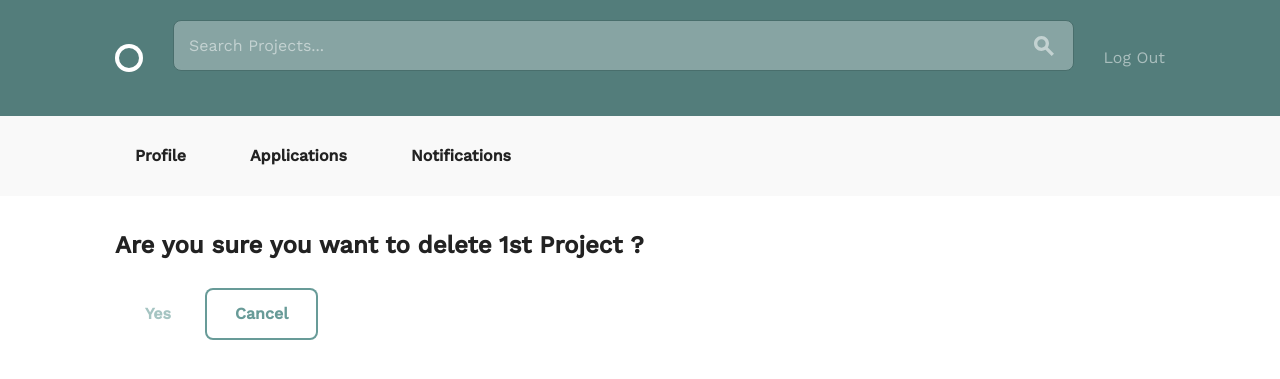
After one commit to ykurata/techdegree-project-12, a Django app: page /projects/6/delete/confirm/ in a window 1280 px wide. The commit adds this page. Shown: the top 379 px of the page. Run offline with Django 3.2, Linux system fonts and the light colour scheme; a user stored in the database is signed in; data comes from the database, SQL or seed files in the repository; both versions use the stored data as it was after the commit.

Commit message:
added confirm deleting a project

```diff
--- /dev/null
+++ b/social_team_builder/projects/templates/projects/confirm_delete.html
@@ -0,0 +1,17 @@
+{% extends "layout.html" %}
+{% load static from staticfiles %}
+
+{% block body_content %}
+
+<div class="bounds circle--page">
+    <div class="circle--page--header grid-100">
+        <h2>Are you sure you want to delete {{ project.title }} ?</h2>
+        <br>
+        <div class="grid-100">
+            <a class="button button-text" href="{% url 'projects:delete' pk=project.pk %}">Yes</a>
+            <a class="button" href="{% url 'home' %}">Cancel</a>
+        </div>
+    </div>
+</div>
+
+{% endblock %}
--- a/social_team_builder/projects/templates/projects/project_detail.html
+++ b/social_team_builder/projects/templates/projects/project_detail.html
@@ -9,7 +9,7 @@
         {% if project.user == request.user %}
             <div class="grid-100">
                 <a class="button" href="{% url "projects:project_edit" pk=project.pk %}">Edit Project</a>
-                <a class="button button-text" href="{% url "projects:delete" pk=project.pk %}">Delete Project</a>
+                <a class="button button-text" href="{% url "projects:confirm" pk=project.pk %}">Delete Project</a>
             </div>
         {% endif %}
         {% for message in messages %}
--- a/social_team_builder/projects/urls.py
+++ b/social_team_builder/projects/urls.py
@@ -11,6 +11,7 @@ urlpatterns = [
     url(r"^(?P<pk>\d+)/apply/(?P<position_pk>\d+)/$",
         views.apply,
         name="apply"),
+    url(r"^(?P<pk>\d+)/delete/confirm/$", views.confirm_delete, name="confirm"),
     url(r"^(?P<pk>\d+)/delete/$", views.delete_project, name="delete"),
     url(r"^application/$",
         views.application_list,
--- a/social_team_builder/projects/views.py
+++ b/social_team_builder/projects/views.py
@@ -88,6 +88,12 @@ def edit_project(request, pk):
                 'form': form,
                 'position_formset': position_formset
             })
+
+
+@login_required
+def confirm_delete(request, pk):
+    project = get_object_or_404(models.Project, pk=pk)
+    return render(request, 'projects/confirm_delete.html', {'project': project})
 
 
 @login_required
```
Also changed, not shown: social_team_builder/db.sqlite3, social_team_builder/projects/templates/projects/editor_init.html (deleted).
